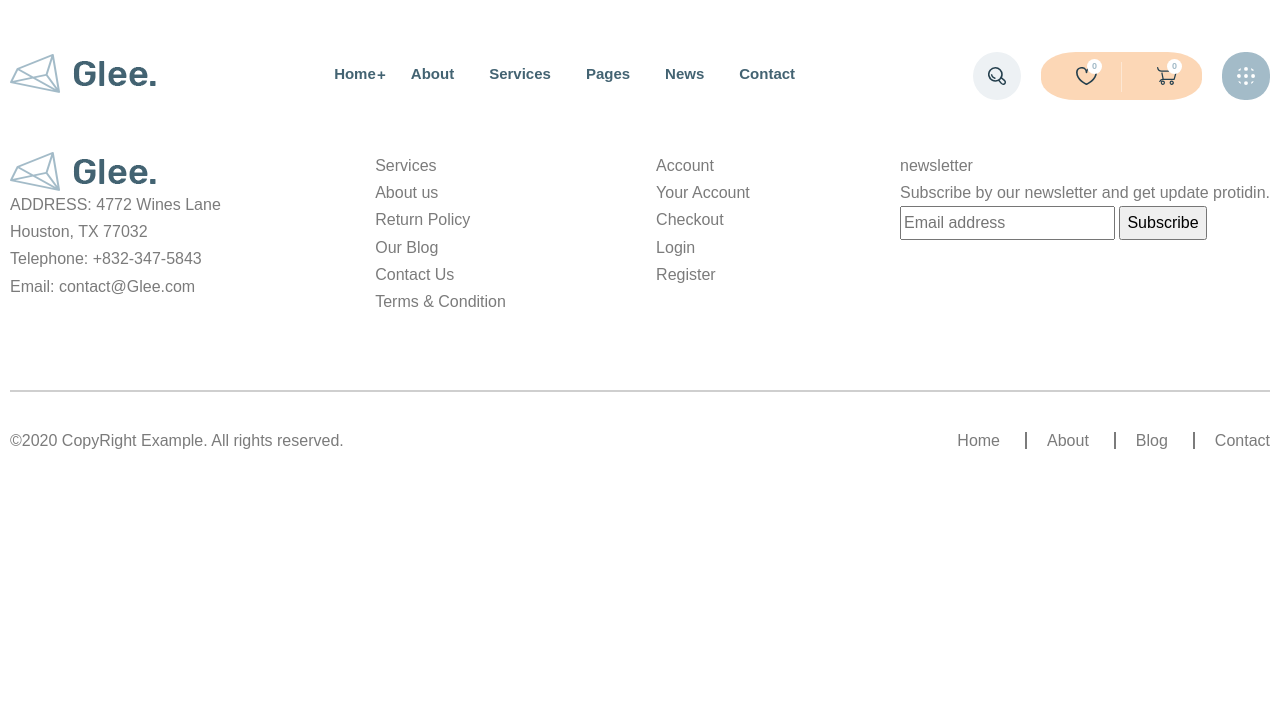
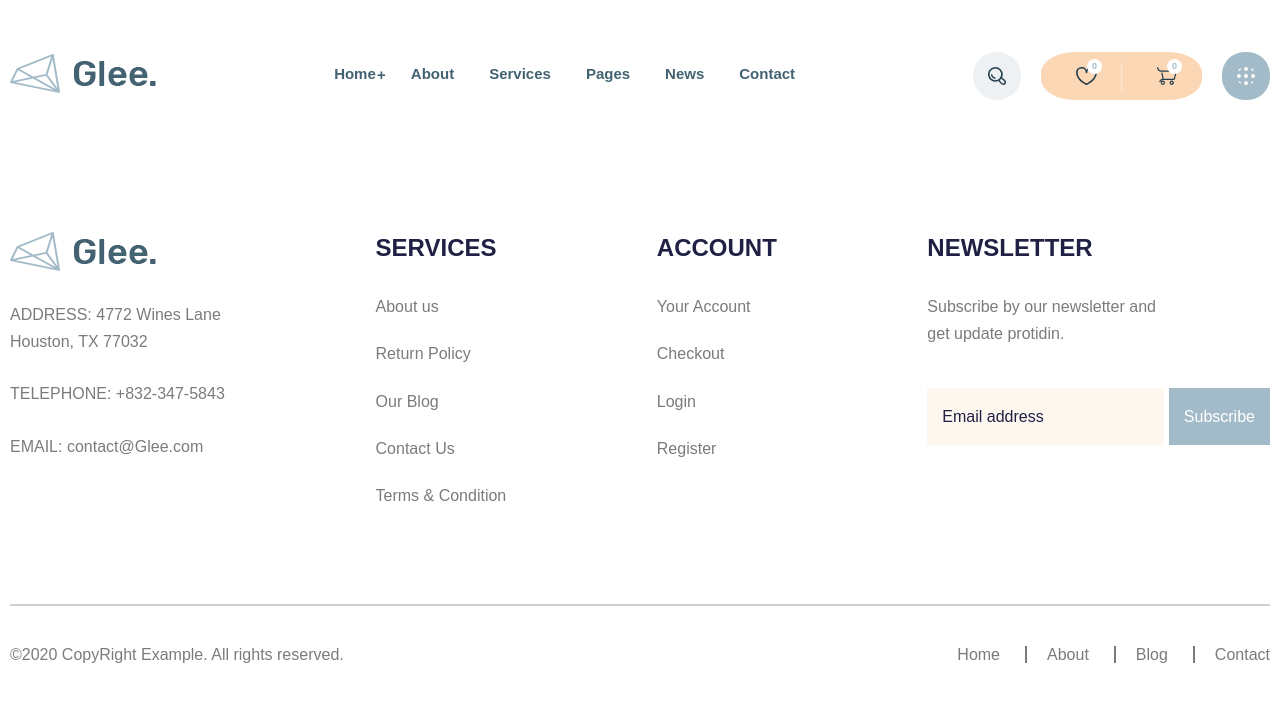
Before and after one commit to Osetinskaya/glee, a website: page app/index.html in a window 1280 px wide. Drawn offline with nearby package versions, Linux system fonts and the light colour scheme; files that its build step writes are made by us from their sources.

Commit message:
ready header and footer

```diff
--- a/app/index.html
+++ b/app/index.html
@@ -63,66 +63,66 @@
     <footer class="footer">
         <div class="container">
             <div class="footer-top">
-                <div class="footer-top__item footer-top__item--contact">
-                    <a class="logo footer-top__logo" href="#">
-                        <img class="logo__img logo__img--footer" src="images/logo.png" alt="logo">
+                <div class="footer-top__blok footer-top__contact">
+                    <a class="logo" href="#">
+                        <img class="logo__img footer-top__logo" src="images/logo.png" alt="logo">
                     </a>
-                    <a class="footer-top__item-address" href="#">ADDRESS: 4772 Wines Lane Houston, TX 77032</a>
-                    <a class="footer-top__item-address" href="#">Telephone: +832-347-5843 </a>
-                    <a class="footer-top__item-address" href="#">Email: contact@Glee.com</a>
+                    <a class="footer-top__address" href="#">ADDRESS: 4772 Wines Lane Houston, TX 77032</a>
+                    <a class="footer-top__tel" href="tel:8323475843">TELEPHONE: +832-347-5843 </a>
+                    <a class="footer-top__email" href="mailto:contact@Glee.com">EMAIL: contact@Glee.com</a>
                 </div>
-                <div class="footer-top__item">
+                <div class="footer-top__block">
                     <ul class="footer-top__list">
-                        <li class="footer-top__items">
-                            <p class="footer-top__title">Services</p>
+                        <li class="footer-top__item">
+                            <h2 class="footer-top__title">Services</h2>
                         </li>
-                        <li class="footer-top__items">
+                        <li class="footer-top__item">
                             <a href="#" class="footer-top__link">About us</a>
                         </li>
-                        <li class="footer-top__items">
+                        <li class="footer-top__item">
                             <a href="#" class="footer-top__link">Return Policy</a>
                         </li>
-                        <li class="footer-top__items">
+                        <li class="footer-top__item">
                             <a href="#" class="footer-top__link">Our Blog</a>
                         </li>
-                        <li class="footer-top__items">
+                        <li class="footer-top__item">
                             <a href="#" class="footer-top__link">Contact Us</a>
                         </li>
-                        <li class="footer-top__items">
+                        <li class="footer-top__item">
                             <a href="#" class="footer-top__link">Terms & Condition</a>
                         </li>
                     </ul>
                 </div>
-                <div class="footer-top__item">
+                <div class="footer-top__block">
                     <ul class="footer-top__list">
-                        <li class="footer-top__items">
-                            <p class="footer-top__title">Account</p>
+                        <li class="footer-top__item">
+                            <h2 class="footer-top__title">Account</h2>
                         </li>
-                        <li class="footer-top__items">
+                        <li class="footer-top__item">
                             <a href="#" class="footer-top__link">Your Account</a>
                         </li>
-                        <li class="footer-top__items">
+                        <li class="footer-top__item">
                             <a href="#" class="footer-top__link">Checkout</a>
                         </li>
-                        <li class="footer-top__items">
+                        <li class="footer-top__item">
                             <a href="#" class="footer-top__link">Login</a>
                         </li>
-                        <li class="footer-top__items">
+                        <li class="footer-top__item">
                             <a href="#" class="footer-top__link">Register</a>
                         </li>
-                        <li class="footer-top__items">
+                        <li class="footer-top__item">
                             <a href="#" class="footer-top__link"></a>
                         </li>
                     </ul>
                 </div>
-                <div class="footer-top__item">
-                    <p class="footer-top__title">newsletter</p>
+                <div class="footer-top__block">
+                    <h2 class="footer-top__title">newsletter</h2>
                     <p class="footer-top__text">
                         Subscribe by our newsletter and get update protidin.
                     </p>
                     <form action="#" class="footer__form">
                         <input class="footer-top__input" type="email" placeholder="Email address" required>
-                        <button class="footer-top__btn">Subscribe</button>
+                        <button class="footer-top__btn" type="submit">Subscribe</button>
                     </form>
                 </div>
             </div>
--- a/app/scss/_fonts.scss
+++ b/app/scss/_fonts.scss
@@ -1,8 +1,8 @@
 @font-face {
-    font-family: 'DMSans-Bold', sans-serif;
-    font-weight: 700;
+    font-family: 'DMSans-Regular', sans-serif;
+    font-weight: 400;
     font-style: normal;
-    src: local('DMSans-Bold'), url('../fonts/DMSans-Bold.woff2') format('woff2'), url('../fonts/DMSans-Bold.woff') format('woff');
+    src: local('DMSans-Regular'), url('../fonts/DMSans-Regular.woff2') format('woff2'), url('../fonts/DMSans-Regular.woff') format('woff');
     font-display: swap;
 }
 
@@ -15,10 +15,26 @@
 }
 
 @font-face {
+    font-family: 'DMSans-Bold', sans-serif;
+    font-weight: 700;
+    font-style: normal;
+    src: local('DMSans-Bold'), url('../fonts/DMSans-Bold.woff2') format('woff2'), url('../fonts/DMSans-Bold.woff') format('woff');
+    font-display: swap;
+}
+
+@font-face {
     font-family: 'Poppins-Bold', sans-serif;
     font-weight: 700;
     font-style: normal;
     src: local('Poppins-Bold'), url('../fontsPoppins-Bold.woff2') format('woff2'), url('../fonts/Poppins-Bold.woff') format('woff');
+    font-display: swap;
+}
+
+@font-face {
+    font-family: 'Rubik-Regular', sans-serif;
+    font-weight: 400;
+    font-style: normal;
+    src: local('Rubik-Regular'), url('../fonts/Rubik-Regular.woff2') format('woff2'), url('../fonts/Rubik-Regular.woff') format('woff');
     font-display: swap;
 }
 
@@ -29,11 +45,3 @@
     src: local('Rubik-Medium'), url('../fonts/Rubik-Medium.woff2') format('woff2'), url('../fonts/Rubik-Medium.woff') format('woff');
     font-display: swap;
 }
-
-@font-face {
-    font-family: 'Rubik-Regular', sans-serif;
-    font-weight: 400;
-    font-style: normal;
-    src: local('Rubik-Regular'), url('../fonts/Rubik-Regular.woff2') format('woff2'), url('../fonts/Rubik-Regular.woff') format('woff');
-    font-display: swap;
-}
--- a/app/scss/_vars.scss
+++ b/app/scss/_vars.scss
@@ -1,8 +1,9 @@
 $accent:#324e5b;
 $default:#436372;
-%dmsans-700 {
-    font-family: 'DMSans-Bold', sans-serif;
-    font-weight: 700;
+$bg:#7b7b7b;
+%dmsans-400 {
+    font-family: 'DMSans-Regular', sans-serif;
+    font-weight: 400;
 }
 
 %dmsans-500 {
@@ -10,13 +11,13 @@ $default:#436372;
     font-weight: 500;
 }
 
-%poppins-700 {
-    font-family: 'Poppins-Bold', sans-serif;
+%dmsans-700 {
+    font-family: 'DMSans-Bold', sans-serif;
     font-weight: 700;
 }
 
-%rubik-500 {
-    font-family: 'Rubik-Medium', sans-serif;
+%poppins-700 {
+    font-family: 'Poppins-Bold', sans-serif;
     font-weight: 700;
 }
 
@@ -24,3 +25,8 @@ $default:#436372;
     font-family: 'Rubik-Regular', sans-serif;
     font-weight: 400;
 }
+
+%rubik-500 {
+    font-family: 'Rubik-Medium', sans-serif;
+    font-weight: 700;
+}
--- a/app/scss/style.scss
+++ b/app/scss/style.scss
@@ -106,31 +106,75 @@
 }
 
 .footer {
+    color: $bg;
+}
+
 .footer-top {
     display: flex;
     justify-content: space-between;
-        color: #7b7b7b;
-        padding-bottom: 75px;
+    padding: 80px 0 75px;
     margin-bottom: 35px;
     border-bottom: 2px solid #7b7b7b5d;
-        &__item {
-            &--contact {
+    &__contact {
         max-width: 215px;
-            }
+        display: flex;
+        flex-direction: column;
     }
     &__logo {
         margin-bottom: 30px;
     }
-        /*    &__items {
+    &__address,
+    &__tel {
+        margin-bottom: 25px;
+    }
+    &__item {
         margin-bottom: 20px;
     }
     &__title {
         @extend %dmsans-700;
+        line-height: 1.3;
         color: #1f2044;
         text-transform: uppercase;
-            margin-bottom: 20px;
-        } */
+        margin-bottom: 30px;
     }
+    &__text {
+        max-width: 240px;
+        margin-bottom: 40px;
+    }
+    &__input {
+        @extend %dmsans-400;
+        background-color: #fef7f0;
+        outline: transparent;
+        border: none;
+        padding: 15px;
+        transition: background-color 0.5s;
+        &:hover {
+            background-color: #f7cb9ee8;
+        }
+        &:active {
+            background-color: #f3b06de8;
+        }
+        &::placeholder {
+            color: #1f2044;
+        }
+    }
+    &__btn {
+        @extend %dmsans-400;
+        background-color: #a3bbc8;
+        color: #ffffff;
+        outline: transparent;
+        border: none;
+        padding: 15px;
+        transition: background-color 0.5s;
+        &:hover {
+            background-color: #6fa0bb;
+        }
+        &:active {
+            background-color: #458db4;
+        }
+    }
+}
+
 .footer-bottom {
     display: flex;
     justify-content: space-between;
@@ -152,6 +196,5 @@
         }
     }
 }
-}
 
 @import 'media';
```
Lines whose indentation alone changed are shown as unchanged.
